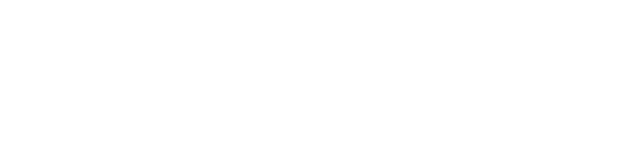
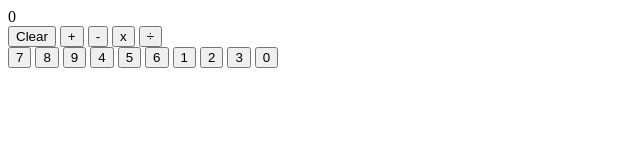
Before and after one commit to JHuggins11/odin-calculator, a plain HTML site: page index.html in a window 1280 px wide. Shown: the whole page, without its empty margins (0-640 px from the left). Drawn offline with Linux system fonts and the light colour scheme.

Commit message:
Add divs for calculator display and keys

```diff
--- a/index.html
+++ b/index.html
@@ -9,6 +9,31 @@
     <script src="calculator.js"></script>
 </head>
 <body>
-
+    <div id="container">
+        <div id="calculator">
+            <div id="calc-display">0</div>
+            <div id="calc-keys">
+                <div id="calc-operators">
+                    <button id="clear">Clear</button>
+                    <button id="add">+</button>
+                    <button id="subtract">-</button>
+                    <button id="multiply">x</button>
+                    <button id="divide">÷</button>
+                </div>
+                <div id="calc-numbers">
+                    <button id="7">7</button>
+                    <button id="8">8</button>
+                    <button id="9">9</button>
+                    <button id="4">4</button>
+                    <button id="5">5</button>
+                    <button id="6">6</button>
+                    <button id="1">1</button>
+                    <button id="2">2</button>
+                    <button id="3">3</button>
+                    <button id="0">0</button>
+                </div>
+            </div>
+        </div>
+    </div>
 </body>
 </html>
```
